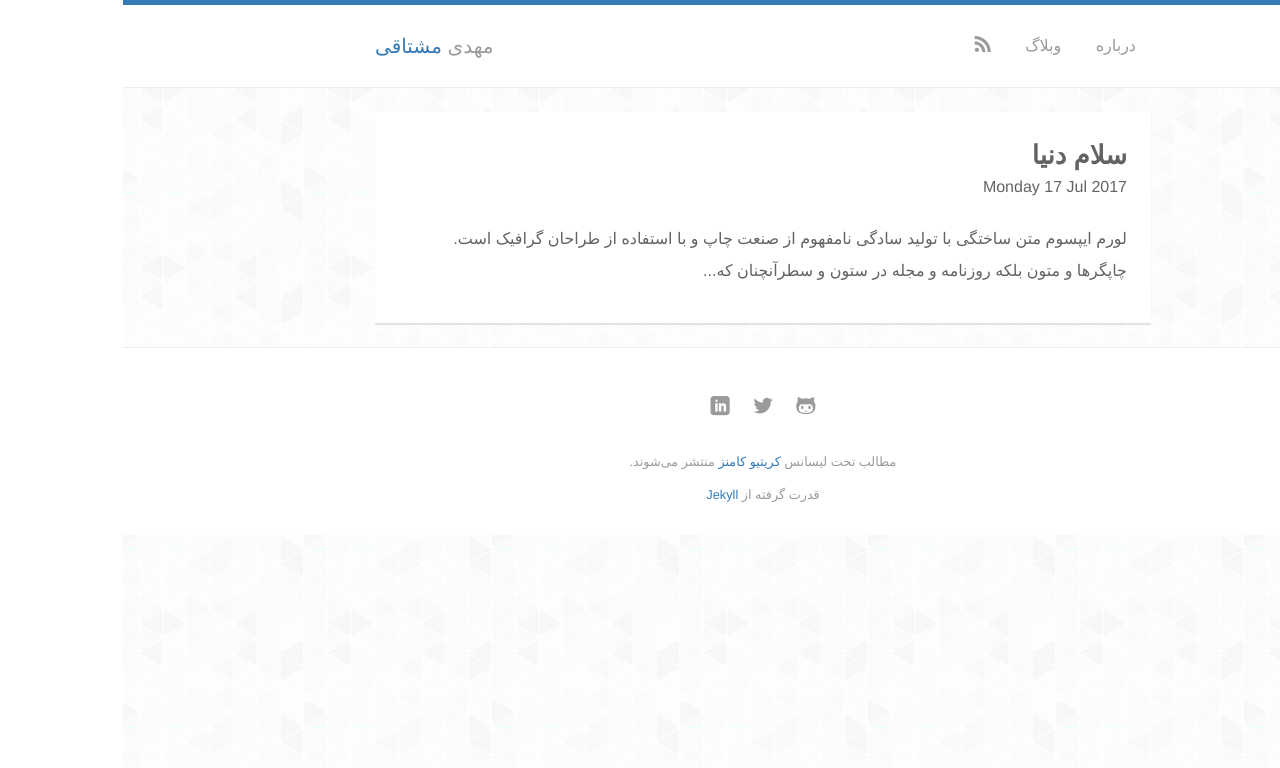
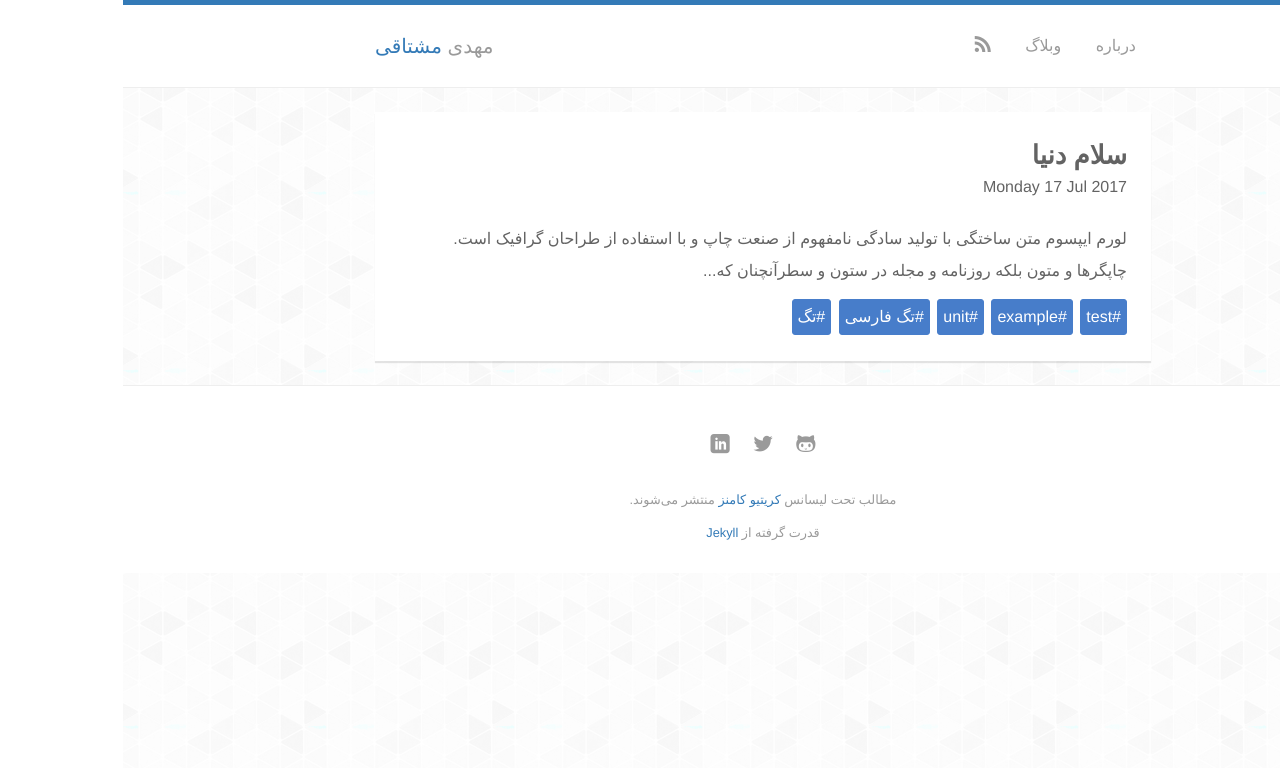
Before and after one commit to moshtaghi/moshtaghi.github.io, a Jekyll site: the page built from blog/index.html, in a window 1280 px wide. Shown: the top 768 px of the page. Built offline with Jekyll 4.4.1, drawn with Linux system fonts in a browser that asks for light colours; nearby versions of some CDN libraries; some web fonts are replaced; the list of posts is cut into pages by our own code.

Commit message:
add jekyll-archive for tag archive

```diff
--- a/Gemfile
+++ b/Gemfile
@@ -7,3 +7,4 @@ gem 'jekyll-paginate', '~> 1.1'
 gem 'rouge', '~> 1.10', '>= 1.10.1'
 gem 'kramdown', '~> 1.14'
 gem 'json', '~> 2.1'
+gem 'jekyll-archives', '~> 2.1', '>= 2.1.1'
--- a/_config.yml
+++ b/_config.yml
@@ -8,6 +8,7 @@ markdown: kramdown
 gems:
   - jekyll-feed
   - jekyll-paginate
+  - jekyll-archives
 sass:
   sass_dir: _scss
   style: compressed
@@ -41,4 +42,11 @@ navbar:
     title: درباره
   - slug: blog
     title: وبلاگ
+# archive configuration
+jekyll-archives:
+  enabled:
+  - tags
+  layout: 'archive'
+  permalinks:
+    tag: '/blog/tag/:name/'
 exclude: ["gulp", "node_modules", "bower", "bower_components", "config.rb", "src", "Gemfile", "Gemfile.lock", ".rvmrc", ".rbenv-version", "package.json", "gulpfile.js", "README.md", "Rakefile", "changelog.md"]
--- a/_includes/article.html
+++ b/_includes/article.html
@@ -4,9 +4,12 @@
       <a class="post-link" href="{{ post.url | prepend: site.baseurl }}">{{ post.title }}</a>
     </h1>
     <div class="post-meta">
-      <time>{{ post.date | date : "%A %d %b %Y" }}</time>
+      <time>{{ post.date | date : "%A %d %b %Y" }}</time> <br>
     </div>
   </header>
 
-  <p><a href="{{ post.url | prepend: site.baseurl }}" title="Permalink to: {{ post.title }}" class="read-more">{{ post.content | strip_html | truncatewords: 30 }}</a></p>
+  <p><a href="{{ post.url | prepend: site.baseurl }}" title="لینک ثابت به: {{ post.title }}" class="read-more">{{ post.content | strip_html | truncatewords: 30 }}</a></p>
+  {% for tag in post.tags %}
+  <a class="tag-link" href="/blog/tag/{{ tag | slugify }}">{{ tag }}</a>
+  {% endfor %}
 </article>
--- a/_posts/2017-07-17-hello-world.markdown
+++ b/_posts/2017-07-17-hello-world.markdown
@@ -2,6 +2,11 @@
 layout: post
 title:  "سلام دنیا"
 date:   2017-07-17 14:06:29 +0430
-categories: general
+tags:
+    - test
+    - example
+    - unit
+    - تگ فارسی
+    - تگ
 ---
 لورم ایپسوم متن ساختگی با تولید سادگی نامفهوم از صنعت چاپ و با استفاده از طراحان گرافیک است. چاپگرها و متون بلکه روزنامه و مجله در ستون و سطرآنچنان که لازم است و برای شرایط فعلی تکنولوژی مورد نیاز و کاربردهای متنوع با هدف بهبود ابزارهای کاربردی می باشد. کتابهای زیادی در شصت و سه درصد گذشته، حال و آینده شناخت فراوان جامعه و متخصصان را می طلبد تا با نرم افزارها شناخت بیشتری را برای طراحان رایانه ای علی الخصوص طراحان خلاقی و فرهنگ پیشرو در زبان فارسی ایجاد کرد. در این صورت می توان امید داشت که تمام و دشواری موجود در ارائه راهکارها و شرایط سخت تایپ به پایان رسد وزمان مورد نیاز شامل حروفچینی دستاوردهای اصلی و جوابگوی سوالات پیوسته اهل دنیای موجود طراحی اساسا مورد استفاده قرار گیرد.
--- a/_scss/_layout.scss
+++ b/_scss/_layout.scss
@@ -244,6 +244,24 @@ body.home {
 
 .post {
   padding: $base-spacing 0;
+  .tag-link {
+    unicode-bidi: embed;
+    display : inline-block;
+    margin-bottom: 2px;
+    margin-left: 3px;
+    background-color: $blue-color;
+    color: $white-color !important;
+    padding: 5px;
+    border: solid 1px $blue-color;
+    border-radius: 3px;
+  }
+  .tag-link:hover, .tag-link:active {
+    background-color: $primary-color;
+    border-color: $primary-color;
+  }
+  .tag-link:before {
+    content: "#";
+  }
 }
 
 .post-header {
```
Also changed, not shown: _layouts/archive.html (added, +10 -0 lines), Gemfile.lock.
